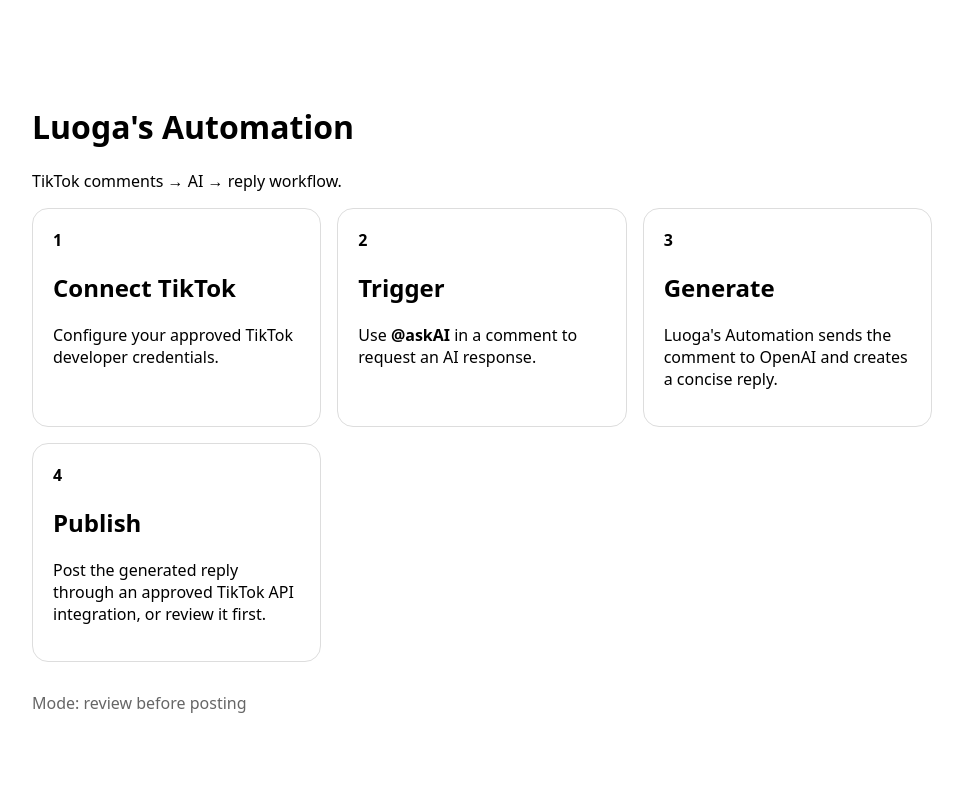
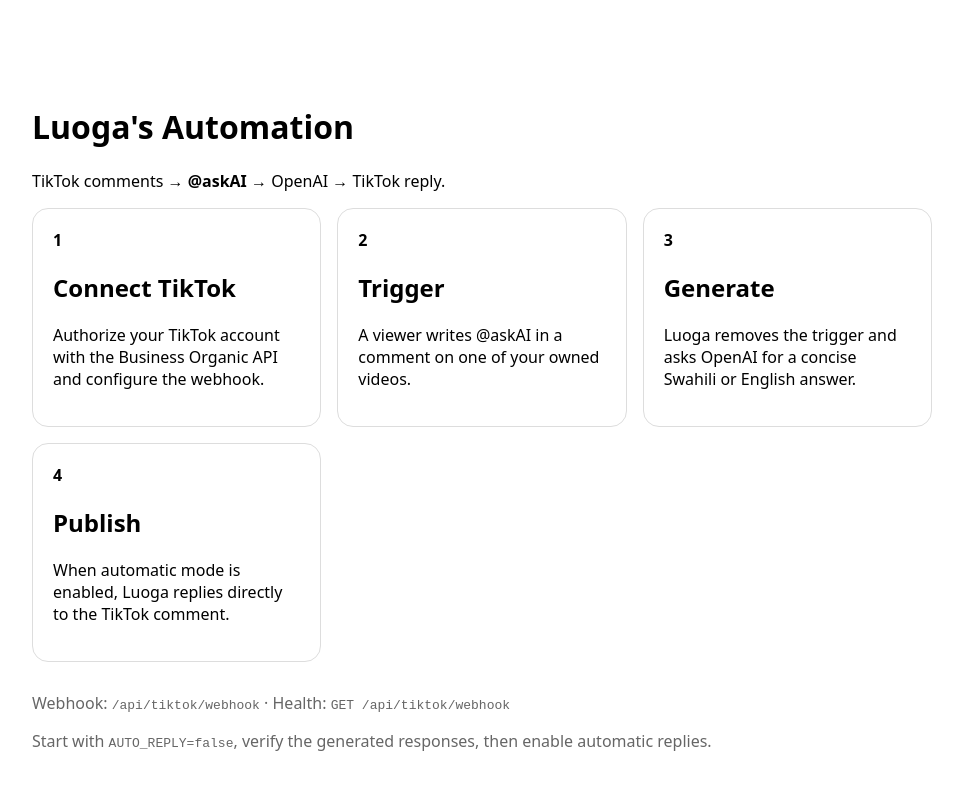
Before and after one commit to MEDICHECK/Luoga-Tiktok2Chatgpt, a Next.js app: page / in a window 1280 px wide. Shown: the top 790 px of the page, without its empty margins (158-1121 px from the left). Built offline with nearby package versions, Linux system fonts and the light colour scheme.

Commit message:
Update Luoga dashboard for production workflow

```diff
--- a/app/page.tsx
+++ b/app/page.tsx
@@ -1 +1,26 @@
-export default function Home(){return <main style={{maxWidth:900,margin:'60px auto',padding:24,fontFamily:'system-ui'}}><h1>Luoga&apos;s Automation</h1><p>TikTok comments → AI → reply workflow.</p><div style={{display:'grid',gap:16,gridTemplateColumns:'repeat(auto-fit,minmax(220px,1fr))'}}>{[['1','Connect TikTok','Configure your approved TikTok developer credentials.'],['2','Trigger','Use <b>@askAI</b> in a comment to request an AI response.'],['3','Generate','Luoga&apos;s Automation sends the comment to OpenAI and creates a concise reply.'],['4','Publish','Post the generated reply through an approved TikTok API integration, or review it first.']].map(([n,t,d])=><section key={n} style={{border:'1px solid #ddd',borderRadius:16,padding:20}}><b>{n}</b><h2>{t}</h2><p dangerouslySetInnerHTML={{__html:d}}/></section>)}</div><p style={{marginTop:30,color:'#666'}}>Mode: {process.env.NEXT_PUBLIC_AUTO_REPLY==='true'?'automatic':'review before posting'}</p></main>}
+export default function Home() {
+  return (
+    <main style={{ maxWidth: 900, margin: '60px auto', padding: 24, fontFamily: 'system-ui' }}>
+      <h1>Luoga&apos;s Automation</h1>
+      <p>TikTok comments → <b>@askAI</b> → OpenAI → TikTok reply.</p>
+      <div style={{ display: 'grid', gap: 16, gridTemplateColumns: 'repeat(auto-fit,minmax(220px,1fr))' }}>
+        {[
+          ['1', 'Connect TikTok', 'Authorize your TikTok account with the Business Organic API and configure the webhook.'],
+          ['2', 'Trigger', 'A viewer writes @askAI in a comment on one of your owned videos.'],
+          ['3', 'Generate', 'Luoga removes the trigger and asks OpenAI for a concise Swahili or English answer.'],
+          ['4', 'Publish', 'When automatic mode is enabled, Luoga replies directly to the TikTok comment.'],
+        ].map(([n, t, d]) => (
+          <section key={n} style={{ border: '1px solid #ddd', borderRadius: 16, padding: 20 }}>
+            <b>{n}</b><h2>{t}</h2><p>{d}</p>
+          </section>
+        ))}
+      </div>
+      <p style={{ marginTop: 30, color: '#666' }}>
+        Webhook: <code>/api/tiktok/webhook</code> · Health: <code>GET /api/tiktok/webhook</code>
+      </p>
+      <p style={{ color: '#666' }}>
+        Start with <code>AUTO_REPLY=false</code>, verify the generated responses, then enable automatic replies.
+      </p>
+    </main>
+  );
+}
```
